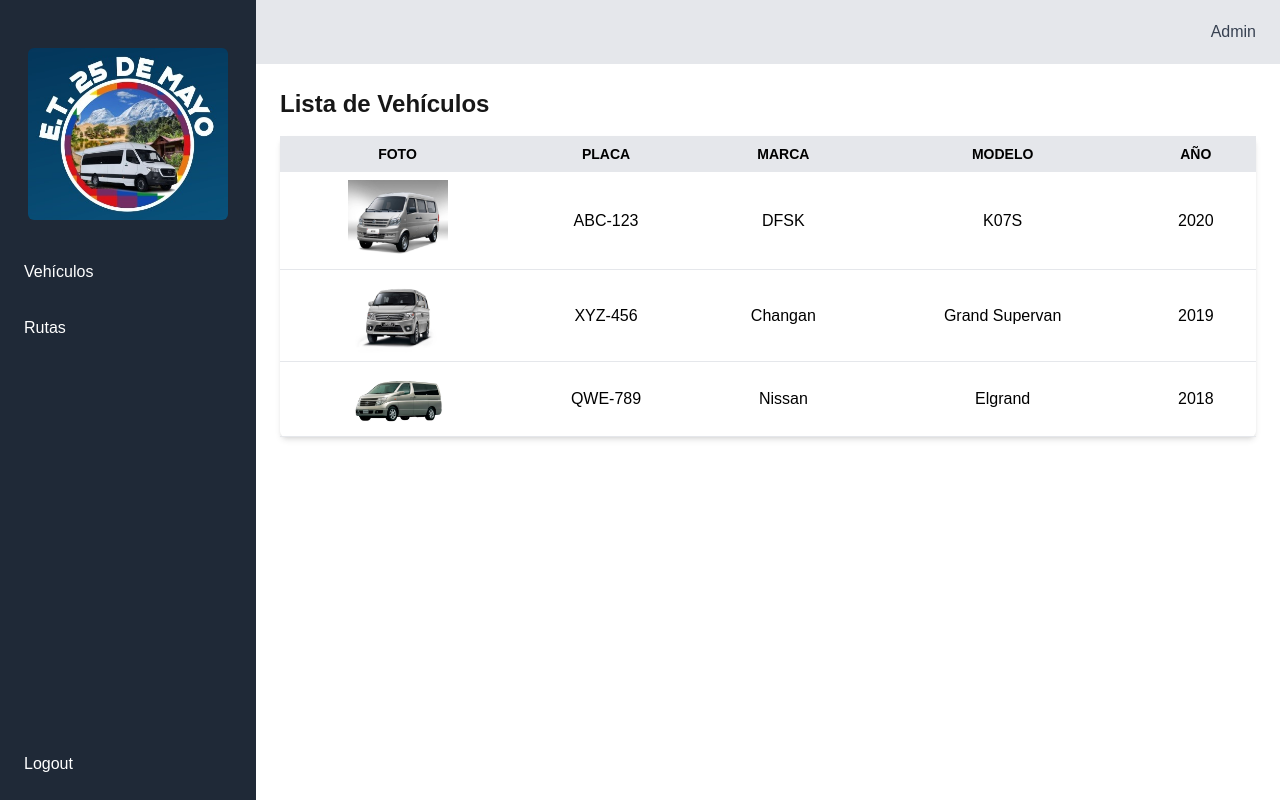
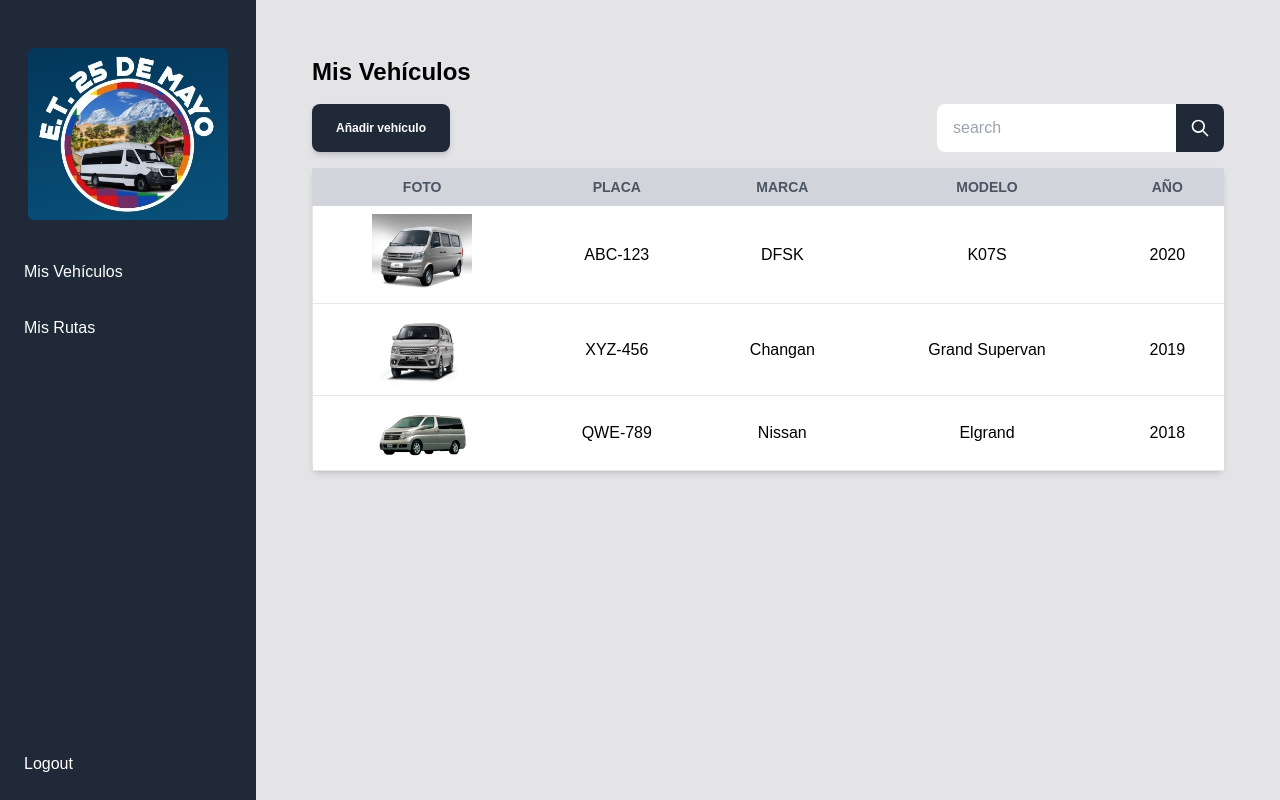
Before and after one commit to NextByte-Agile/frontend, a Next.js app: page /vehiculos in a window 1280 px wide. Built offline with nearby package versions, Linux system fonts and the light colour scheme.

Commit message:
add button and search in vehiculos

```diff
--- a/src/app/layout.tsx
+++ b/src/app/layout.tsx
@@ -14,7 +14,7 @@ export default function RootLayout({
 }>) {
   return (
     <html lang="en">
-      <body className={`antialiased`}>
+      <body className={`antialiased bg-zinc-200 text-black`}>
         <Navigation>{children}</Navigation>
       </body>
     </html>
--- a/src/app/layout/navbar.tsx
+++ b/src/app/layout/navbar.tsx
@@ -1,7 +1,7 @@
 const Navbar = () => {
   return (
-    <div className="w-full h-16 bg-gray-200 flex justify-end items-center px-6">
-      <span className="text-gray-700">Admin</span>
+    <div className="w-full h-16 bg-zinc-200 flex justify-end items-center px-6">
+      <span className="text-zinc-700">Admin</span>
     </div>
   );
 };
--- a/src/app/layout/sidebar.tsx
+++ b/src/app/layout/sidebar.tsx
@@ -4,7 +4,7 @@ import Link from "next/link";
 
 const Sidebar = () => {
   return (
-    <div className="w-64 h-screen bg-gray-800 text-white flex flex-col p-4">
+    <div className="w-64 h-screen fixed bg-gray-800 text-white flex flex-col p-4">
       <Image
         src={logo}
         width={200}
@@ -13,11 +13,11 @@ const Sidebar = () => {
         className="mx-auto rounded-md my-8"
       />
       <nav className="flex flex-col gap-4">
-        <Link href="/vehiculos" className="hover:bg-gray-700 p-2 rounded">
-          Vehículos
+        <Link href="/vehiculos" className="hover:bg-gray-600 p-2 rounded">
+          Mis Vehículos
         </Link>
-        <Link href="/rutas" className="hover:bg-gray-700 p-2 rounded">
-          Rutas
+        <Link href="/rutas" className="hover:bg-gray-600 p-2 rounded">
+          Mis Rutas
         </Link>
       </nav>
         <Link href="/login" className="mt-auto hover:bg-red-700 p-2 rounded ">
--- a/src/app/login/page.tsx
+++ b/src/app/login/page.tsx
@@ -12,7 +12,7 @@ const Login = () => {
   };
 
   return (
-    <div className="flex items-center justify-center h-screen bg-gray-100">
+    <div className="flex items-center justify-center h-screen bg-zinc-100">
       <div className="w-96 p-8 bg-white text-black shadow-md rounded-md">
         <h2 className="text-2xl font-bold text-center mb-6">Login</h2>
         <input
@@ -31,7 +31,7 @@ const Login = () => {
         />
         <button
           onClick={handleLogin}
-          className="w-full p-2 bg-blue-500 text-white rounded"
+          className="w-full p-2 bg-blue-500 rounded"
         >
           Login
         </button>
--- a/src/app/rutas/[id]/page.tsx
+++ b/src/app/rutas/[id]/page.tsx
@@ -50,9 +50,9 @@ export default function RutaDetailPage({ params }: { params: { id: string } }) {
 
       <h2 className="text-xl font-semibold mb-4">Próximos Viajes</h2>
       {viajesDeRuta.length > 0 ? (
-        <table className="min-w-full bg-white text-black border border-gray-300">
+        <table className="min-w-full bg-white text-black border border-zinc-300">
           <thead>
-            <tr className="bg-gray-200">
+            <tr className="bg-zinc-200">
               <th className="py-2 px-4 border-b">Fecha</th>
               <th className="py-2 px-4 border-b">Hora</th>
               <th className="py-2 px-4 border-b">Precio</th>
--- a/src/app/rutas/page.tsx
+++ b/src/app/rutas/page.tsx
@@ -28,7 +28,7 @@ export default function RutasPage() {
                   key={index}
                   src={foto}
                   alt={`${ruta.partida} a ${ruta.destino} ${index + 1}`}
-                  className="w-20 h-14 object-cover rounded border border-gray-200"
+                  className="w-20 h-14 object-cover rounded border border-zinc-200"
                 />
               ))}
             </div>
--- a/src/app/vehiculos/page.tsx
+++ b/src/app/vehiculos/page.tsx
@@ -1,9 +1,51 @@
-import VehicleTable from '@/components/VehicleTable';
+import VehicleTable from "@/components/VehicleTable";
 
 const VehiculosPage = () => {
   return (
-    <div>
-      <h1 className="text-2xl font-bold mb-4">Lista de Vehículos</h1>
+    <div className="xl:p-8">
+      <h1 className="text-2xl font-bold mb-4">Mis Vehículos</h1>
+      <div className="flex justify-between my-4">
+        <button
+          className="rounded-lg bg-gray-800 text-white py-3 px-6 text-xs font-bold shadow-md shadow-gray-600/20 transition-all hover:bg-gray-600 hover:shadow-lg hover:shadow-gray-600/40"
+          data-ripple-light="true"
+        >
+          Añadir vehículo
+        </button>
+        <div
+          className="flex items-center bg-white rounded-lg"
+          x-data="{ search: '' }"
+        >
+          <div className="w-full">
+            <input
+              type="search"
+              className="w-full px-4 py-1 text-gray-800 rounded-full focus:outline-none"
+              placeholder="search"
+              x-model="search"
+            />
+          </div>
+          <div>
+            <button
+              type="submit"
+              className="flex items-center bg-gray-800 justify-center w-12 h-12 text-white rounded-r-lg"
+            >
+              <svg
+                className="w-5 h-5"
+                fill="none"
+                stroke="currentColor"
+                viewBox="0 0 24 24"
+                xmlns="http://www.w3.org/2000/svg"
+              >
+                <path
+                  strokeLinecap="round"
+                  strokeLinejoin="round"
+                  strokeWidth="2"
+                  d="M21 21l-6-6m2-5a7 7 0 11-14 0 7 7 0 0114 0z"
+                ></path>
+              </svg>
+            </button>
+          </div>
+        </div>
+      </div>
       <VehicleTable />
     </div>
   );
--- a/src/components/Navigation.tsx
+++ b/src/components/Navigation.tsx
@@ -1,5 +1,5 @@
 "use client";
-import Navbar from "@/app/layout/navbar";
+// import Navbar from "@/app/layout/navbar";
 import Sidebar from "@/app/layout/sidebar";
 import { usePathname } from "next/navigation";
 
@@ -17,10 +17,7 @@ const Navigation = ({ children }: NavigationProps) => {
       {isAuthenticatedRoute && (
         <div className="flex h-screen">
           <Sidebar />
-          <div className="flex-1">
-            <Navbar />
-            <div className="p-6">{children}</div>
-          </div>
+          <div className="flex-1 ml-64 p-6">{children}</div>
         </div>
       )}
       {!isAuthenticatedRoute && children}
--- a/src/components/VehicleTable.tsx
+++ b/src/components/VehicleTable.tsx
@@ -3,19 +3,32 @@ import vehiculos from "../../public/data/vehiculos";
 
 const VehicleTable = () => {
   return (
-    <table className="w-full bg-white text-black shadow-md rounded-md">
+    <table className="w-full shadow-md rounded-md border-collapse table-auto">
       <thead>
-        <tr className="bg-gray-200 uppercase text-sm">
-          <th className="py-2 px-4">Foto</th>
-          <th className="py-2 px-4">Placa</th>
-          <th className="py-2 px-4">Marca</th>
-          <th className="py-2 px-4">Modelo</th>
-          <th className="py-2 px-4">Año</th>
+        <tr className="uppercase text-sm">
+          <th className="py-2 px-4 font-bold uppercase bg-gray-300 text-gray-600 border border-gray-300 hidden lg:table-cell">
+            Foto
+          </th>
+          <th className="py-2 px-4 font-bold uppercase bg-gray-300 text-gray-600 border border-gray-300 hidden lg:table-cell">
+            Placa
+          </th>
+          <th className="py-2 px-4 font-bold uppercase bg-gray-300 text-gray-600 border border-gray-300 hidden lg:table-cell">
+            Marca
+          </th>
+          <th className="py-2 px-4 font-bold uppercase bg-gray-300 text-gray-600 border border-gray-300 hidden lg:table-cell">
+            Modelo
+          </th>
+          <th className="py-2 px-4 font-bold uppercase bg-gray-300 text-gray-600 border border-gray-300 hidden lg:table-cell">
+            Año
+          </th>
         </tr>
       </thead>
       <tbody>
         {vehiculos.map((vehicle, index) => (
-          <tr key={index} className="border-b text-center">
+          <tr
+            key={index}
+            className="border-b text-center bg-white lg:hover:bg-gray-100"
+          >
             <td className="py-2 px-4 flex justify-center">
               <Image
                 src={vehicle.img}
```
